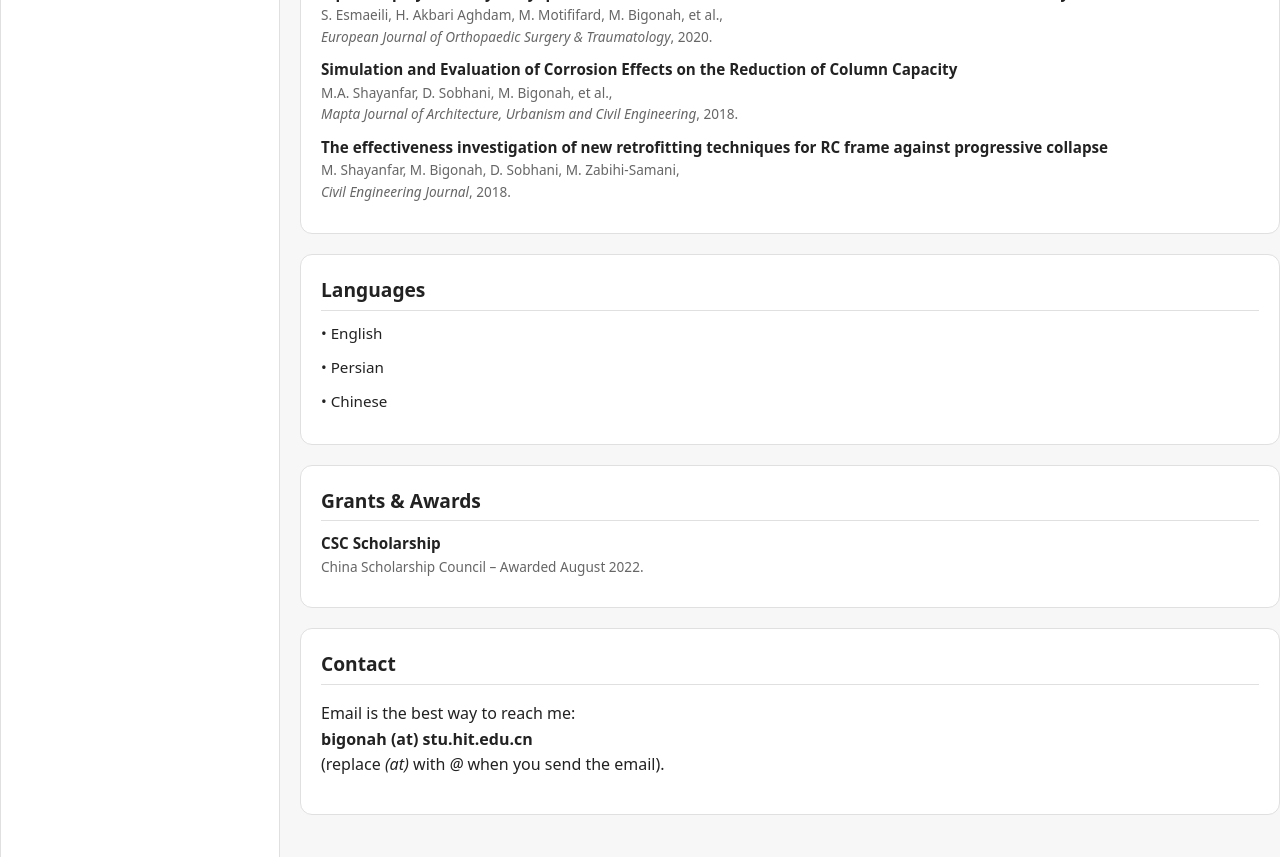
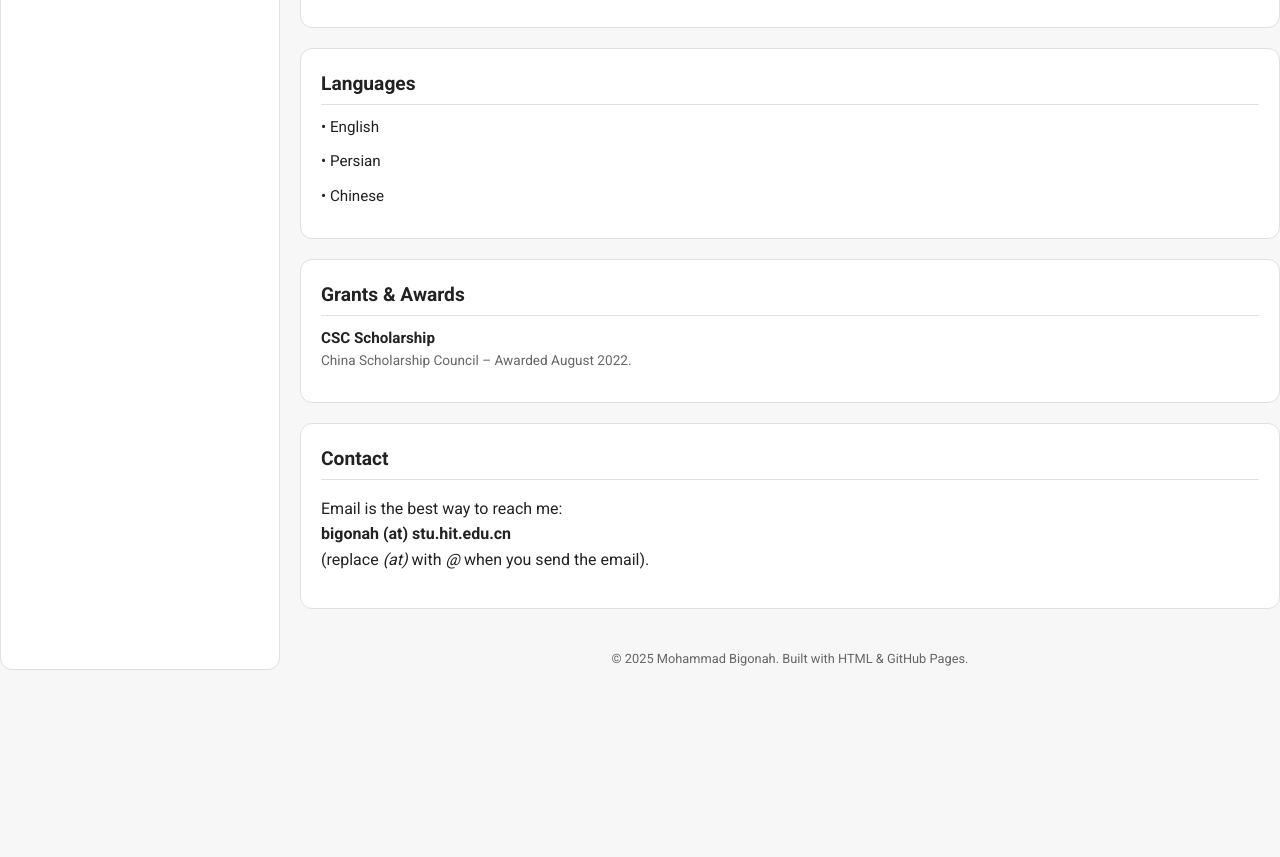
Before and after one commit to Mohammadbigonah/Mohammadbigonah.github.io, a plain HTML site: page index.html in a window 1280 px wide. Shown: the part 2166-3023 px from the top of the page. After the commit the page ends 2836 px from the top, so only its background shows below. Drawn offline with Linux system fonts and the light colour scheme.

Commit message:
Update index.html

```diff
--- a/index.html
+++ b/index.html
@@ -6,6 +6,7 @@
     <meta name="viewport" content="width=device-width, initial-scale=1">
     <!-- Font Awesome for Icons -->
     <link rel="stylesheet" href="https://cdnjs.cloudflare.com/ajax/libs/font-awesome/5.15.4/css/all.min.css">
+    <link href="https://fonts.googleapis.com/css2?family=Roboto:wght@400;700&display=swap" rel="stylesheet">
     <style>
         :root {
             --bg: #f7f7f7;
@@ -22,7 +23,7 @@
         }
         body {
             margin: 0;
-            font-family: system-ui, -apple-system, BlinkMacSystemFont, "Segoe UI", sans-serif;
+            font-family: 'Roboto', sans-serif;
             background: var(--bg);
             color: var(--text-main);
             line-height: 1.6;
@@ -34,6 +35,7 @@
         a:hover {
             text-decoration: underline;
         }
+
         /* Menu Styles */
         .top-nav {
             background: var(--nav-bg);
@@ -63,6 +65,7 @@
             background: var(--nav-hover);
             border-radius: 4px;
         }
+
         /* Sidebar Styles */
         .layout {
             display: grid;
@@ -110,6 +113,7 @@
         .location::before {
             content: "📍 ";
         }
+
         .contact-list {
             list-style: none;
             padding: 0;
@@ -119,6 +123,7 @@
         .contact-list li {
             margin-bottom: 4px;
         }
+
         .link-list {
             list-style: none;
             padding: 0;
@@ -134,6 +139,7 @@
         .link-list span {
             font-weight: 600;
         }
+
         .icon-circle {
             display: inline-flex;
             align-items: center;
@@ -146,15 +152,18 @@
             font-size: 0.7rem;
             flex-shrink: 0;
         }
+
         .icon {
             font-size: 1rem;
             color: var(--accent);
         }
+
         .main {
             display: flex;
             flex-direction: column;
             gap: 20px;
         }
+
         .card {
             background: var(--card-bg);
             border-radius: 12px;
@@ -209,6 +218,7 @@
             font-size: .8rem;
             color: var(--text-muted);
         }
+
         @media (max-width: 800px) {
             .layout {
                 grid-template-columns: 1fr;
@@ -231,9 +241,9 @@
             <a href="#languages">Languages</a>
             <a href="#contact">Contact</a>
             <a href="#software">Software</a>
-            <a href="#news">News</a> <!-- Added News to the menu -->
-            <a href="#opportunities">Opportunities</a> <!-- Added Opportunities to the menu -->
-            <a href="#education">Education</a> <!-- Added Education to the menu -->
+            <a href="#news">News</a>
+            <a href="#opportunities">Opportunities</a>
+            <a href="#education">Education</a>
         </div>
     </div>
 
@@ -413,24 +423,6 @@
                             <i>European Journal of Orthopaedic Surgery &amp; Traumatology</i>, 2020.
                         </div>
                     </li>
-                    <li>
-                        <div class="item-title">
-                            Simulation and Evaluation of Corrosion Effects on the Reduction of Column Capacity
-                        </div>
-                        <div class="item-meta">
-                            M.A. Shayanfar, D. Sobhani, M. Bigonah, et al.,<br>
-                            <i>Mapta Journal of Architecture, Urbanism and Civil Engineering</i>, 2018.
-                        </div>
-                    </li>
-                    <li>
-                        <div class="item-title">
-                            The effectiveness investigation of new retrofitting techniques for RC frame against progressive collapse
-                        </div>
-                        <div class="item-meta">
-                            M. Shayanfar, M. Bigonah, D. Sobhani, M. Zabihi-Samani,<br>
-                            <i>Civil Engineering Journal</i>, 2018.
-                        </div>
-                    </li>
                 </ul>
             </section>
 
```
